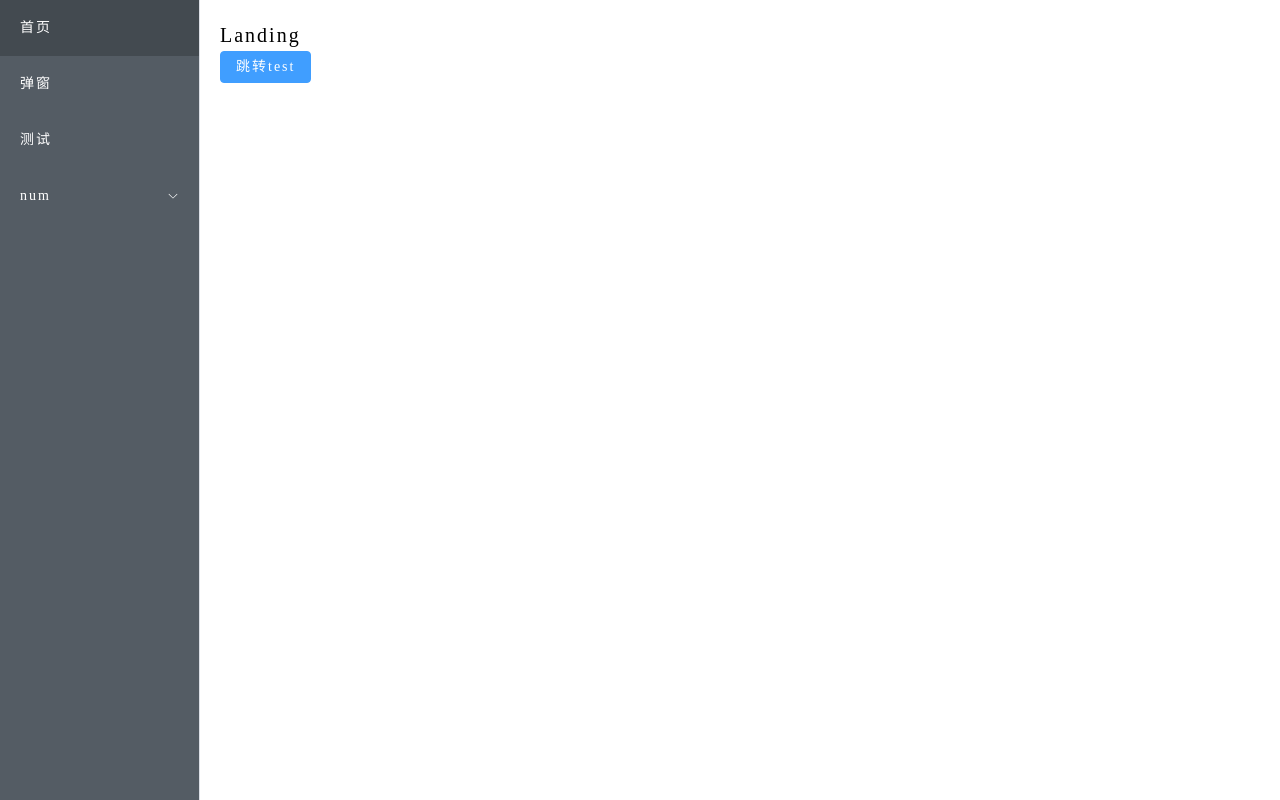
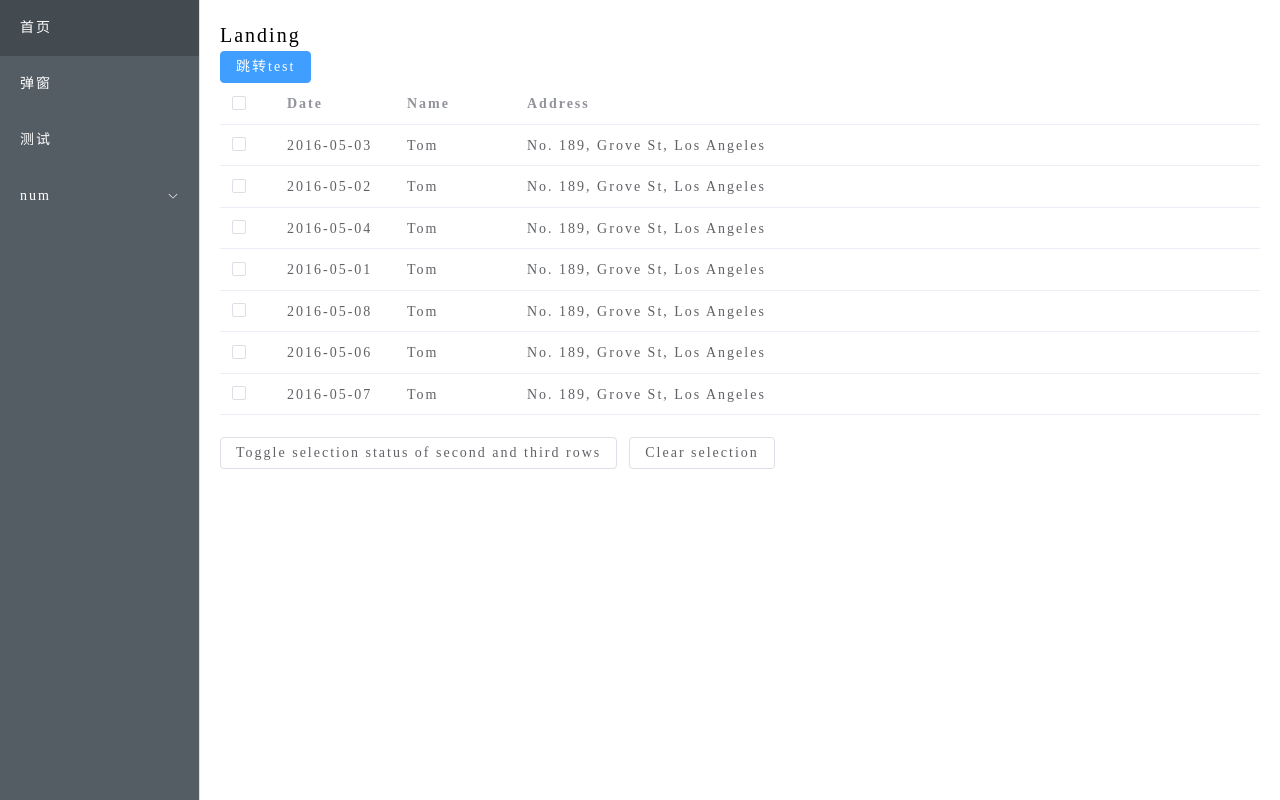
Before and after one commit to qianli5410/vue3_ts_template, a Vue app: page /num in a window 1280 px wide. Built offline with nearby package versions, Linux system fonts and the light colour scheme; a web font is replaced by a local one.

Commit message:
feat：new add table fix eslint

```diff
--- a/components.d.ts
+++ b/components.d.ts
@@ -11,7 +11,7 @@ declare module '@vue/runtime-core' {
   export interface GlobalComponents {
     ElAside: typeof import('element-plus/es')['ElAside']
     ElButton: typeof import('element-plus/es')['ElButton']
-    ElCol: typeof import('element-plus/es')['ElCol']
+    ElCheckbox: typeof import('element-plus/es')['ElCheckbox']
     ElContainer: typeof import('element-plus/es')['ElContainer']
     ElDialog: typeof import('element-plus/es')['ElDialog']
     ElForm: typeof import('element-plus/es')['ElForm']
@@ -27,6 +27,8 @@ declare module '@vue/runtime-core' {
     ElSelect: typeof import('element-plus/es')['ElSelect']
     ElSpace: typeof import('element-plus/es')['ElSpace']
     ElSubMenu: typeof import('element-plus/es')['ElSubMenu']
+    ElTable: typeof import('element-plus/es')['ElTable']
+    ElTableColumn: typeof import('element-plus/es')['ElTableColumn']
     ElText: typeof import('element-plus/es')['ElText']
     ElTimePicker: typeof import('element-plus/es')['ElTimePicker']
     Layout: typeof import('./src/components/Layout/index.vue')['default']
--- a/src/views/landing/index.vue
+++ b/src/views/landing/index.vue
@@ -1,6 +1,7 @@
 <script setup lang="ts">
 import { ref } from 'vue'
 import { useRouter } from 'vue-router'
+import Table from '../table/index.vue'
 const router = useRouter()
 const title = ref('Landing')
 </script>
@@ -9,6 +10,7 @@ const title = ref('Landing')
     <div>
         <p class="text">{{ title }}</p>
         <el-button type="primary" @click="router.push({ name: 'test' })">跳转test</el-button>
+        <Table />
     </div>
 </template>
 
--- /dev/null
+++ b/src/views/table/index.vue
@@ -0,0 +1,90 @@
+<template>
+    <el-table
+        ref="multipleTableRef"
+        :data="tableData"
+        style="width: 100%"
+        @selection-change="handleSelectionChange"
+        row-key="data"
+        :default-selection="[tableData[0], tableData[1]]"
+    >
+        <el-table-column type="selection" width="55" />
+        <el-table-column label="Date" width="120">
+            <template #default="scope">{{ scope.row.date }}</template>
+        </el-table-column>
+        <el-table-column property="name" label="Name" width="120" />
+        <el-table-column property="address" label="Address" show-overflow-tooltip />
+    </el-table>
+    <div style="margin-top: 20px">
+        <el-button @click="toggleSelection([tableData[1], tableData[2]])"
+            >Toggle selection status of second and third rows</el-button
+        >
+        <el-button @click="toggleSelection()">Clear selection</el-button>
+    </div>
+</template>
+
+<script lang="ts" setup>
+import { ref } from 'vue'
+// import { ElTable } from 'element-plus'
+
+interface User {
+    date: string
+    name: string
+    address: string
+}
+
+const multipleTableRef = ref()
+const multipleSelection = ref<User[]>([])
+const toggleSelection = (rows?: User[]) => {
+    if (rows) {
+        rows.forEach(row => {
+            // TODO: improvement typing when refactor table
+            // eslint-disable-next-line @typescript-eslint/ban-ts-comment
+            multipleTableRef.value?.toggleRowSelection(row, undefined)
+        })
+    } else {
+        multipleTableRef.value?.clearSelection()
+    }
+}
+const handleSelectionChange = (val: User[]) => {
+    multipleSelection.value = val
+}
+
+const tableData: User[] = [
+    {
+        date: '2016-05-03',
+        name: 'Tom',
+        address: 'No. 189, Grove St, Los Angeles'
+    },
+    {
+        date: '2016-05-02',
+        name: 'Tom',
+        address: 'No. 189, Grove St, Los Angeles'
+    },
+    {
+        date: '2016-05-04',
+        name: 'Tom',
+        address: 'No. 189, Grove St, Los Angeles'
+    },
+    {
+        date: '2016-05-01',
+        name: 'Tom',
+        address: 'No. 189, Grove St, Los Angeles'
+    },
+    {
+        date: '2016-05-08',
+        name: 'Tom',
+        address: 'No. 189, Grove St, Los Angeles'
+    },
+    {
+        date: '2016-05-06',
+        name: 'Tom',
+        address: 'No. 189, Grove St, Los Angeles'
+    },
+    {
+        date: '2016-05-07',
+        name: 'Tom',
+        address: 'No. 189, Grove St, Los Angeles'
+    }
+]
+</script>
+<style scoped lang="scss"></style>
```
Also changed, not shown: .eslintrc.cjs, 1 other file (tests, documents, lock files or other folders).
